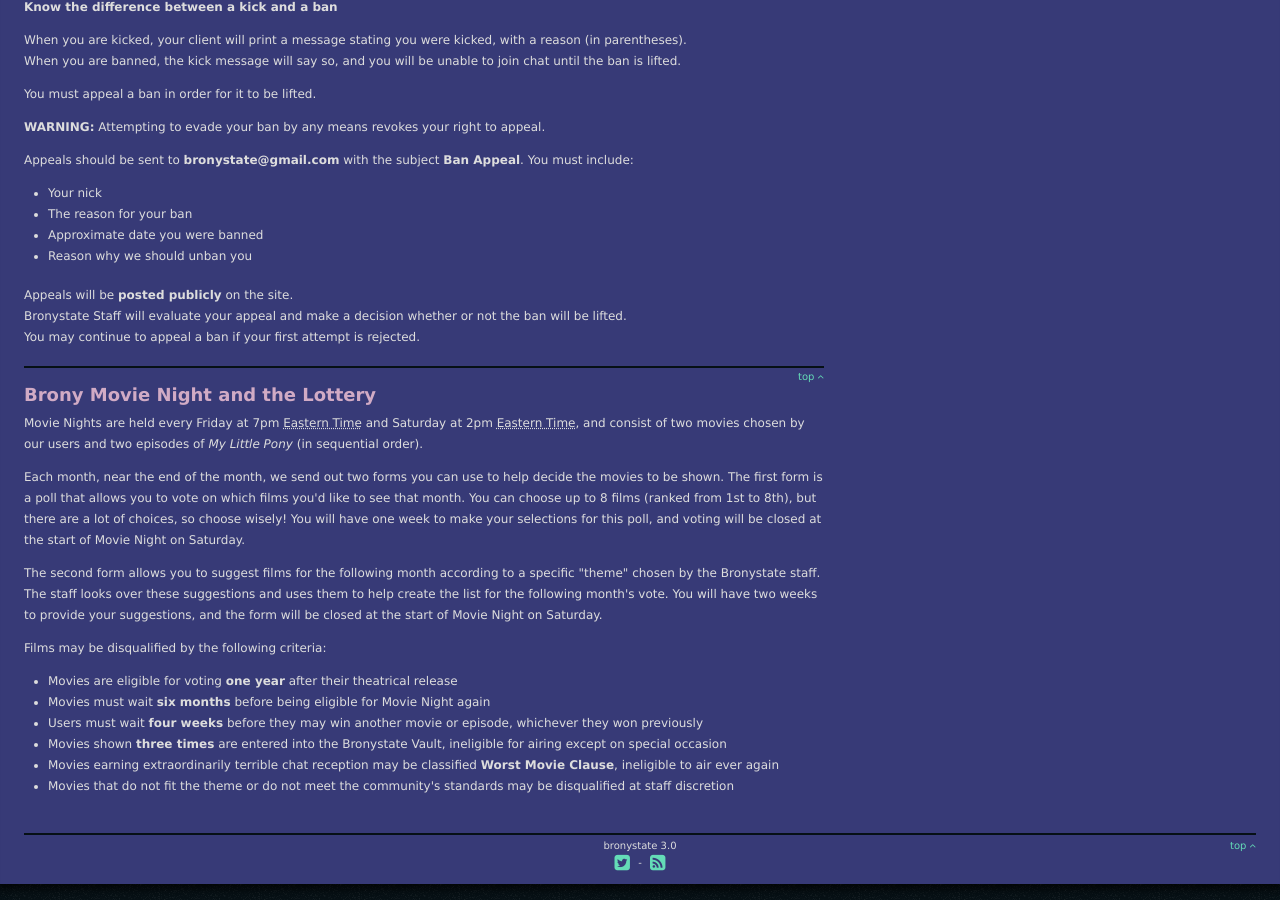
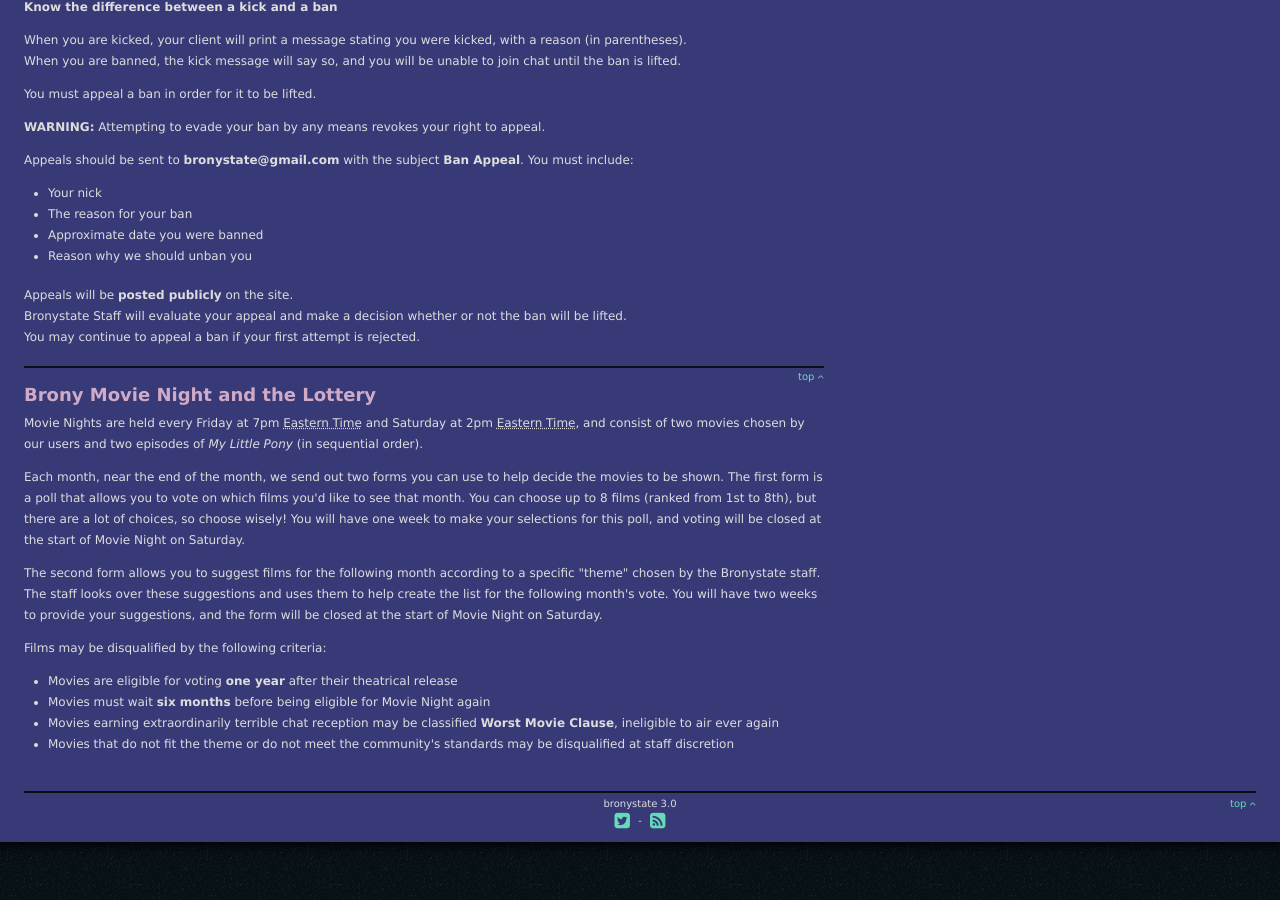
Before and after one commit to Bronystate/brstv3, a Jekyll site: the page built from index_rules.md, in a window 1280 px wide and 900 px high, scrolled down 1284 px. Built offline with Jekyll 4.4.1, drawn with Linux system fonts in a browser that asks for light colours; nearby versions of some CDN libraries; our own code applies the rules of GitHub Pages for plain Markdown files.

Commit message:
Update index_rules.md

```diff
--- a/index_rules.md
+++ b/index_rules.md
@@ -104,7 +104,5 @@
 
  - Movies are eligible for voting **one year** after their theatrical release
  - Movies must wait **six months** before being eligible for Movie Night again
- - Users must wait **four weeks** before they may win another movie or episode, whichever they won previously
- - Movies shown **three times** are entered into the Bronystate Vault, ineligible for airing except on special occasion
  - Movies earning extraordinarily terrible chat reception may be classified **Worst Movie Clause**, ineligible to air ever again
  - Movies that do not fit the theme or do not meet the community's standards may be disqualified at staff discretion
```
